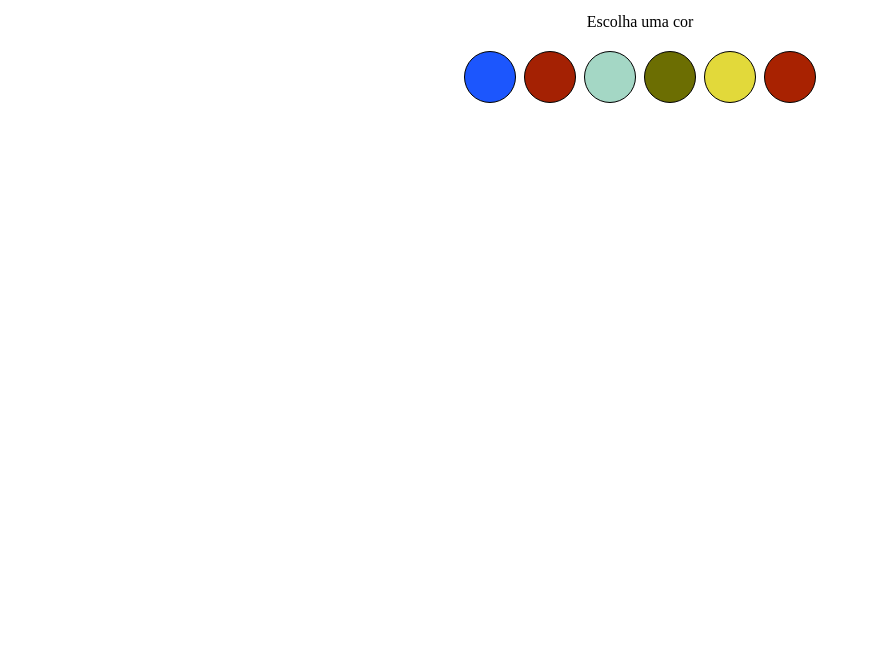
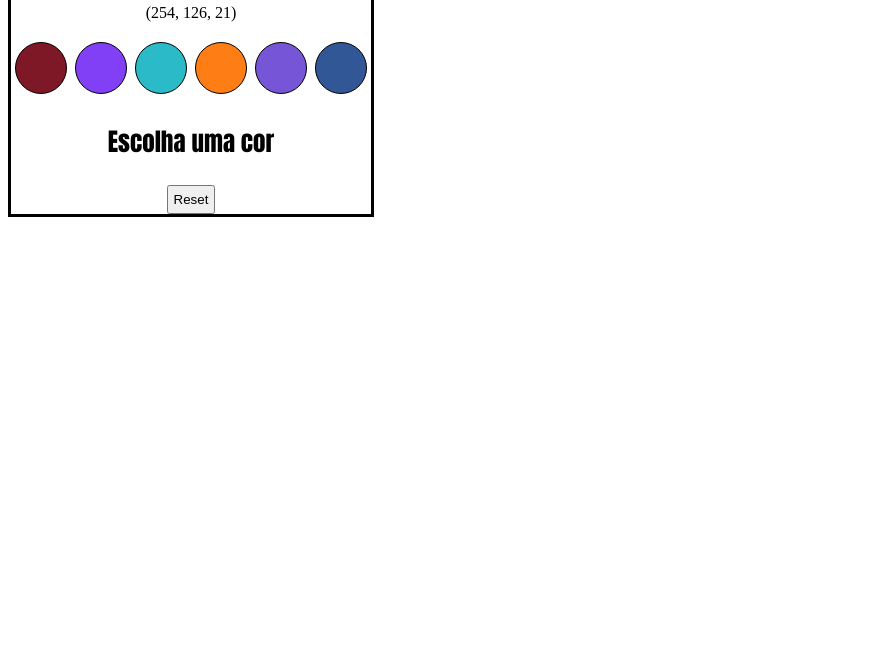
Before and after one commit to ronaferr/project-color-guess, a website: page index.html in a window 1280 px wide. Shown: the part 143-800 px from the top of the page, without its empty margins (0-871 px from the left). Drawn offline with Linux system fonts and the light colour scheme.

Commit message:
entrega requisito 6

```diff
--- a/index.html
+++ b/index.html
@@ -1,5 +1,6 @@
 <!DOCTYPE html>
 <html lang="en">
+
 <head>
     <meta charset="UTF-8">
     <meta http-equiv="X-UA-Compatible" content="IE=edge">
@@ -7,7 +8,9 @@
     <title>Jogo da Cor</title>
     <link rel="stylesheet" href="style.css">
 </head>
+
 <body>
+    <div id="contanier">
         <header>
             <h1 id="title">
                 Qual é a cor?
@@ -15,9 +18,6 @@
         </header>
         <section>
             <p id="rgb-color">(168, 34, 1)</p>
-        <p id="answer">
-            Escolha uma cor
-        </p>
         </section>
         <section id="paletaCores">
             <div class="ball"></div>
@@ -27,6 +27,12 @@
             <div class="ball"></div>
             <div class="ball"></div>
         </section>
+        <p id="answer">
+            Escolha uma cor
+        </p>
+        <button id="reset-game">Reset</button>
+    </div>
     <script src="script.js"></script>
 </body>
+
 </html>
--- a/script.js
+++ b/script.js
@@ -1,25 +1,32 @@
-window.onload = function () {
+window.onload = function jogoDaCor() {
 
     //Mudar cores dos circulos ao recarregar
     let cores = document.getElementsByClassName('ball');
     let textoResposta = document.querySelector('#answer');
-    let corPraAdvinhar = document.querySelector('#rgb-color').textContent;
+    let corPraAdvinhar = document.querySelector('#rgb-color');
     let certaResposta = 'Acertou!';
     let respostaErrada = 'Errou! Tente novamente!';
+
+    //definir cor pra advinhar
+    let r = parseInt(Math.random() * 255);
+    let g = parseInt(Math.random() * 255);
+    let b = parseInt(Math.random() * 255);
+    corPraAdvinhar.innerHTML = `(${r}, ${g}, ${b})`;
+    let rgbCerto = `rgb${corPraAdvinhar.textContent}`;
+    //definir qual div será pintada com a cor certa
     let certa = parseInt(Math.random() * cores.length);
-    let rgbCerto = `rgb${corPraAdvinhar}`;
     cores[certa].style.backgroundColor = rgbCerto;
-
+    //pintar outras divs
     for (let i = 0; i < cores.length; i += 1) {
         let r = parseInt(Math.random() * 255);
         let g = parseInt(Math.random() * 255);
         let b = parseInt(Math.random() * 255);
 
-        if(cores[i].style.backgroundColor !== rgbCerto) {
-        cores[i].style.backgroundColor = `rgb(${r}, ${g}, ${b})`;
+        if (cores[i].style.backgroundColor !== rgbCerto) {
+            cores[i].style.backgroundColor = `rgb(${r}, ${g}, ${b})`;
         }
-
-        cores[i].addEventListener('click', function() {
+        //processo no jogo
+        cores[i].addEventListener('click', function () {
             if (cores[i].style.backgroundColor === rgbCerto) {
                 textoResposta.innerHTML = certaResposta;
             } else {
@@ -27,9 +34,16 @@ window.onload = function () {
             }
         })
     }
+    let botaoReset = document.querySelector('#reset-game');
+    botaoReset.addEventListener('click', function () {
+        textoResposta.innerHTML = 'Escolha uma cor';
+        jogoDaCor();
+    });
+}
 
-    /* conteudo pesquisado ein: https://wallacemaxters.com.br/blog/2021/02/20/como-gerar-cores-aleatorias-no-javascript#:~:text=Gerando%20cores%20RGBA&text=A%20fun%C3%A7%C3%A3o%20Math.,ser%C3%A1%20a%20opacidade%20da%20cor. */
+
+
+
+/* conteudo pesquisado ein: https://wallacemaxters.com.br/blog/2021/02/20/como-gerar-cores-aleatorias-no-javascript#:~:text=Gerando%20cores%20RGBA&text=A%20fun%C3%A7%C3%A3o%20Math.,ser%C3%A1%20a%20opacidade%20da%20cor. */
 
     //escolendo a cor
-
-}
--- a/style.css
+++ b/style.css
@@ -1,3 +1,9 @@
+#contanier {
+    border: 3px solid black;
+    display: inline-block;
+    text-align: center;
+}
+
 body {
     margin-top: 5%;
 }
@@ -10,11 +16,16 @@ section p {
     text-align: center;
 }
 
+#answer {
+    text-align: center;
+    font-size: 25px;
+    font-family: Impact, Haettenschweiler, 'Arial Narrow Bold', sans-serif;
+    font-weight: 600;
+}
+
 #paletaCores {
     display: flex;
     justify-content: center;
-
-
 }
 
 .ball {
@@ -24,3 +35,7 @@ section p {
     border-radius: 100%;
     margin: 4px;
 }
+
+#reset-game {
+    padding: 5px;
+}
```
Lines whose indentation alone changed are shown as unchanged.
